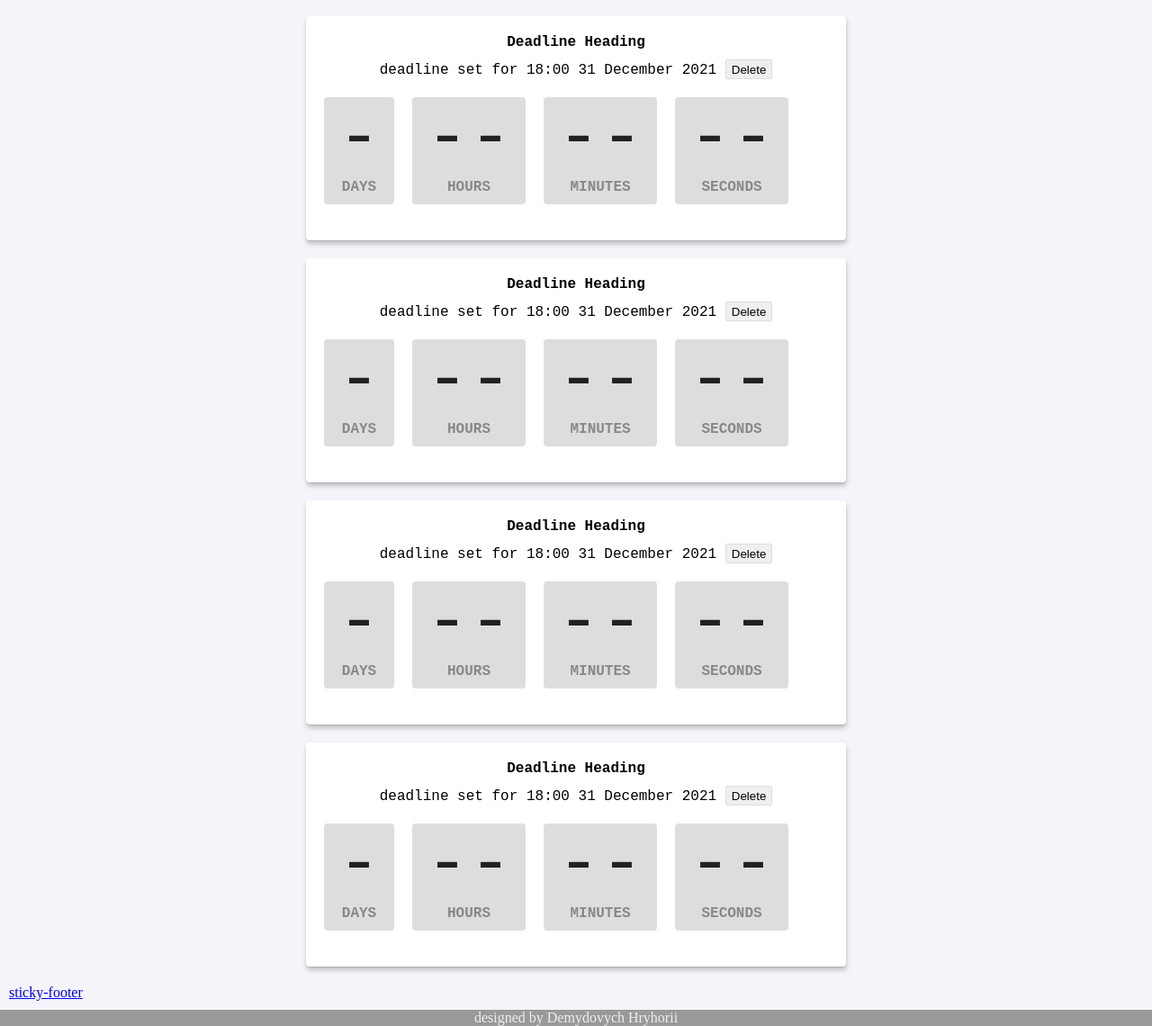
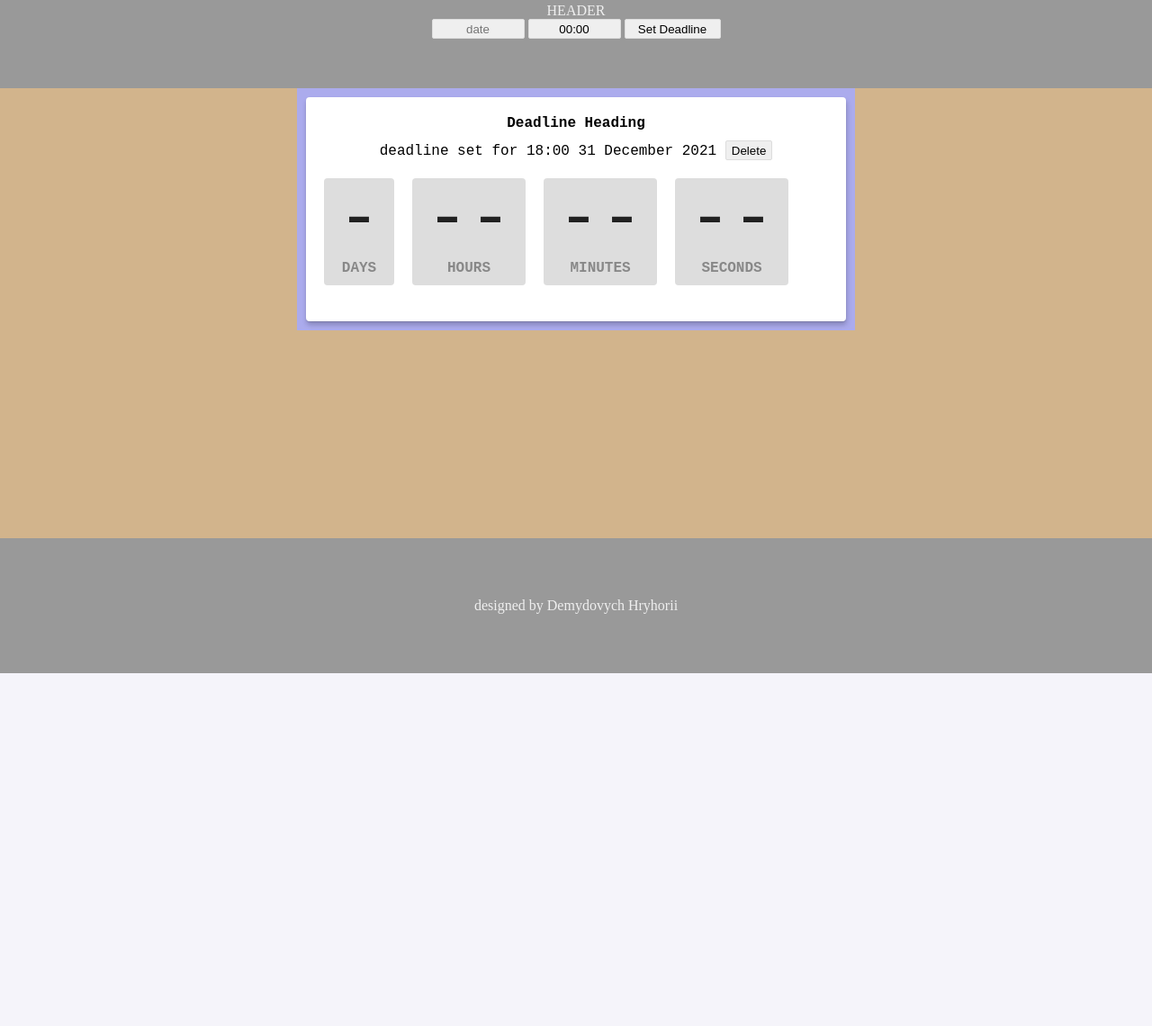
Before and after one commit to grig-d/deadline-list, a plain HTML site: page index.html in a window 1280 px wide. Shown: the part 52-1192 px from the top of the page at 90% size. After the commit the page ends 800 px from the top, so only its background shows below. Drawn offline with nearby package versions, Linux system fonts and the light colour scheme.

Commit message:
sticky footer done

```diff
--- a/css/sticky-footer.css
+++ /dev/null
@@ -1,34 +0,0 @@
-body {
-    margin: 0;
-}
-
-*,
-*:before,
-*:after {
-    box-sizing: border-box;
-}
-
-.page {
-    overflow: hidden;
-    display: flex; /* sticky footer */
-    flex-direction: column; /* sticky footer */
-    min-height: 100vh; /* sticky footer */
-    background-color: tan;
-}
-
-.header, .footer {
-    padding: 20px;
-    background-color: #ababed;
-    height: 150px;
-}
-
-.footer {
-    margin-top: auto; /* sticky footer */
-}
-
-.content {
-    max-width: 800px;
-    margin: 0 auto;
-    padding: 40px 20px;
-
-}
--- a/css/style.css
+++ b/css/style.css
@@ -26,9 +26,6 @@ html {
 body {
   margin: 0;
   background: #f5f4fa;
-  height: 100%; /* sticky footer */
-  display: flex; /* sticky footer */
-  flex-direction: column; /* sticky footer */
 }
 
 img {
@@ -37,9 +34,18 @@ img {
   height: auto; /* correct scaling */
 }
 
+
+.page {
+  overflow: hidden;
+  display: flex; /* sticky footer */
+  flex-direction: column; /* sticky footer */
+  min-height: 100vh; /* sticky footer */
+  background-color: tan; /* delete */
+}
+
 .header,
 .footer {
-  height: 50px;
+  height: 150px;
   background-color: #999;
   color: #efefef;
   display: flex;
@@ -48,14 +54,23 @@ img {
   align-items: center;
 }
 
-.main {
+.footer {
+  margin-top: auto; /* sticky footer */
+}
+
+.content {
   padding: 10px;
-  flex-grow: 1; /* sticky footer */
+  background-color: #ababed;
+  max-width: 800px;
+  margin: 0 auto;
+
 }
+
+/*-----------------------------*/
 
 .deadline--card {
   width: 600px;
-  margin: 20px auto;
+  /* margin: 20px auto; */
   display: flex;
   flex-direction: column;
   text-align: center;
--- a/index.html
+++ b/index.html
@@ -16,6 +16,7 @@
     <script src="./js/jquery.timepicker.min.js"></script>
   </head>
   <body>
+    <div class="page">
       <header class="header">
         <span>HEADER</span>
         <div class="form-container">
@@ -42,7 +43,7 @@
         </div>
       </header>
 
-    <main class="main">
+      <main class="content">
         <div class="deadline--card">
           <div class="deadline--header">
             <div class="deadline--heading">Deadline Heading</div>
@@ -70,97 +71,13 @@
           </div>
         </div>
         <!-- delete below -->
-      <div class="deadline--card">
-        <div class="deadline--header">
-          <div class="deadline--heading">Deadline Heading</div>
-          deadline set for
-          <span id="current_deadline">18:00 31 December 2021</span>
-          <button type="button" class="deleteBtn">Delete</button>
-        </div>
-        <div class="timer" id="timer-1">
-          <div class="field">
-            <span class="value" data-value="days">-</span>
-            <span class="label">Days</span>
-          </div>
-          <div class="field">
-            <span class="value" data-value="hours">--</span>
-            <span class="label">Hours</span>
-          </div>
-          <div class="field">
-            <span class="value" data-value="mins">--</span>
-            <span class="label">Minutes</span>
-          </div>
-          <div class="field">
-            <span class="value" data-value="secs">--</span>
-            <span class="label">Seconds</span>
-          </div>
-        </div>
-      </div>
-
-            <div class="deadline--card">
-        <div class="deadline--header">
-          <div class="deadline--heading">Deadline Heading</div>
-          deadline set for
-          <span id="current_deadline">18:00 31 December 2021</span>
-          <button type="button" class="deleteBtn">Delete</button>
-        </div>
-        <div class="timer" id="timer-1">
-          <div class="field">
-            <span class="value" data-value="days">-</span>
-            <span class="label">Days</span>
-          </div>
-          <div class="field">
-            <span class="value" data-value="hours">--</span>
-            <span class="label">Hours</span>
-          </div>
-          <div class="field">
-            <span class="value" data-value="mins">--</span>
-            <span class="label">Minutes</span>
-          </div>
-          <div class="field">
-            <span class="value" data-value="secs">--</span>
-            <span class="label">Seconds</span>
-          </div>
-        </div>
-      </div>
-
-            <div class="deadline--card">
-        <div class="deadline--header">
-          <div class="deadline--heading">Deadline Heading</div>
-          deadline set for
-          <span id="current_deadline">18:00 31 December 2021</span>
-          <button type="button" class="deleteBtn">Delete</button>
-        </div>
-        <div class="timer" id="timer-1">
-          <div class="field">
-            <span class="value" data-value="days">-</span>
-            <span class="label">Days</span>
-          </div>
-          <div class="field">
-            <span class="value" data-value="hours">--</span>
-            <span class="label">Hours</span>
-          </div>
-          <div class="field">
-            <span class="value" data-value="mins">--</span>
-            <span class="label">Minutes</span>
-          </div>
-          <div class="field">
-            <span class="value" data-value="secs">--</span>
-            <span class="label">Seconds</span>
-          </div>
-        </div>
-      </div>
-
-
         <!-- delete above -->
-      <a href="./sticky-footer.html">sticky-footer</a>
-
       </main>
 
       <footer class="footer">designed by Demydovych Hryhorii</footer>
+    </div>
 
-    <template id="deadline-card-template"> </template>
-
+    <template id="deadline-card-template"></template>
     <script src="https://cdnjs.cloudflare.com/ajax/libs/handlebars.js/4.7.7/handlebars.min.js"></script>
     <script defer type="module" src="./main.js"></script>
   </body>
```
Also changed, not shown: sticky-footer.html (deleted, +0 -117 lines). Lines whose indentation alone changed are shown as unchanged.
